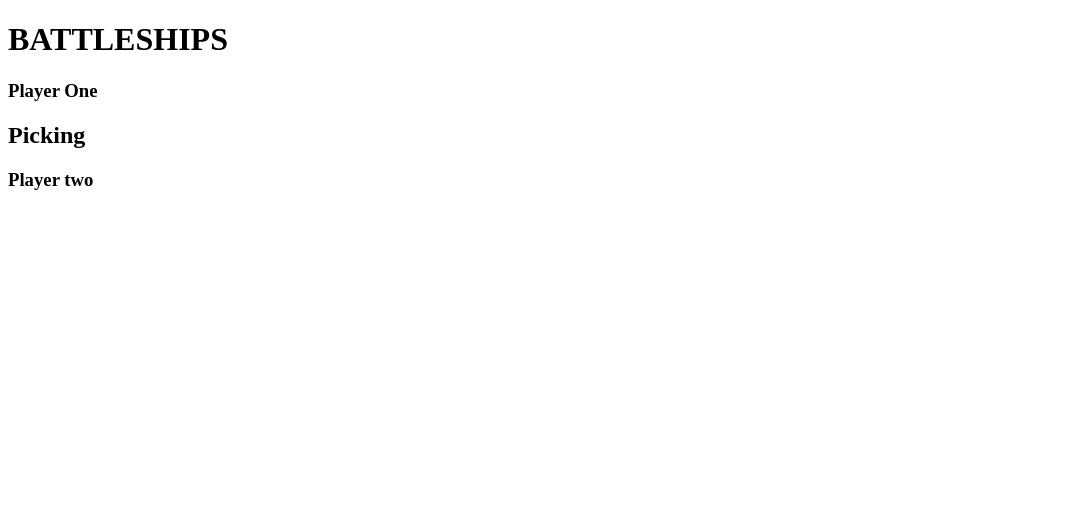
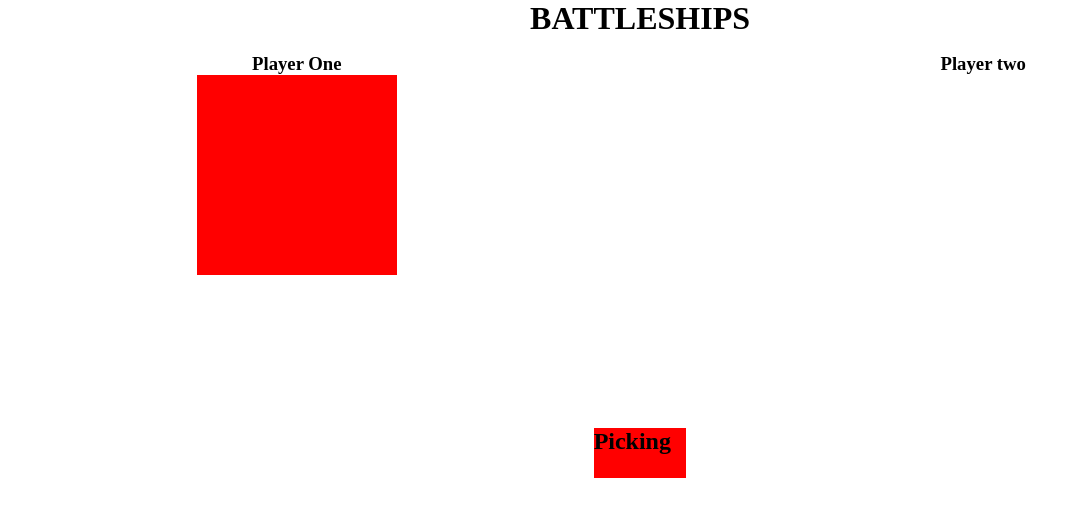
Before and after one commit to Saker07/battleships, a website built with webpack: page src/index.html in a window 1280 px wide. Shown: the whole page, without its empty margins (0-1081 px from the left). Built offline with nearby package versions, Linux system fonts and the light colour scheme.

Commit message:
Add basic template for the css style

```diff
--- a/src/script.js
+++ b/src/script.js
@@ -1,5 +1,6 @@
 import shipFactory from "./shipFactory.js";
 import gameboardFactory from "./gameboardFactory.js"
+import "./style.css"
 
 
 
--- /dev/null
+++ b/src/style.css
@@ -0,0 +1,49 @@
+.gameboardTest {
+    background-color: red;
+    max-height: 200px;
+    max-width: 200px;
+    flex-grow: 1;
+  }
+  .announcer {
+    background-color: red;
+    height: 50px;
+    width: 200px;
+  }
+
+  /*up until now its just mock elements */
+  * {
+    margin: 0;
+  }
+  body {
+    height:100vh;
+  }
+  .title{
+    text-align: center;
+    margin-bottom: 1em;
+  }
+
+  .gameContainer {
+    display: flex;
+    width: 100%;
+    height: 100%;
+    justify-content: space-around;
+    align-items: center;
+  }
+
+  .playerContainer {
+    display: flex;
+    flex-direction: column;
+    height: 100%;
+    width: 100%;
+    justify-content: flex-start;
+    align-items: center;
+  }
+  #test{
+    display:flex;
+    height: 100%;
+    width: 100%;
+    justify-content: center;
+  }
+
+  /* align center is not align stretch */
+  /*to use both wrap in div and stretch one and center the other?*/
```
Also changed, not shown: dist/index.html, dist/scipt.js.
